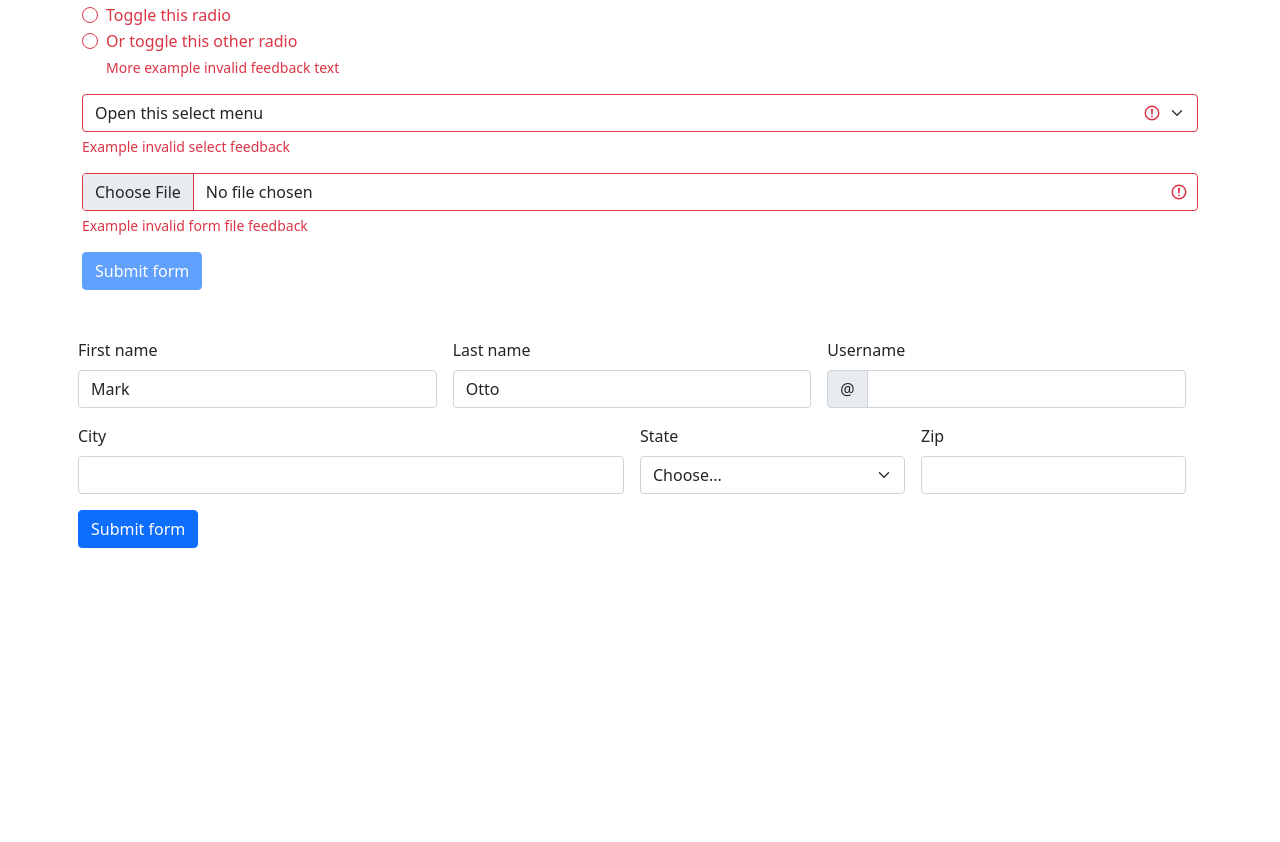
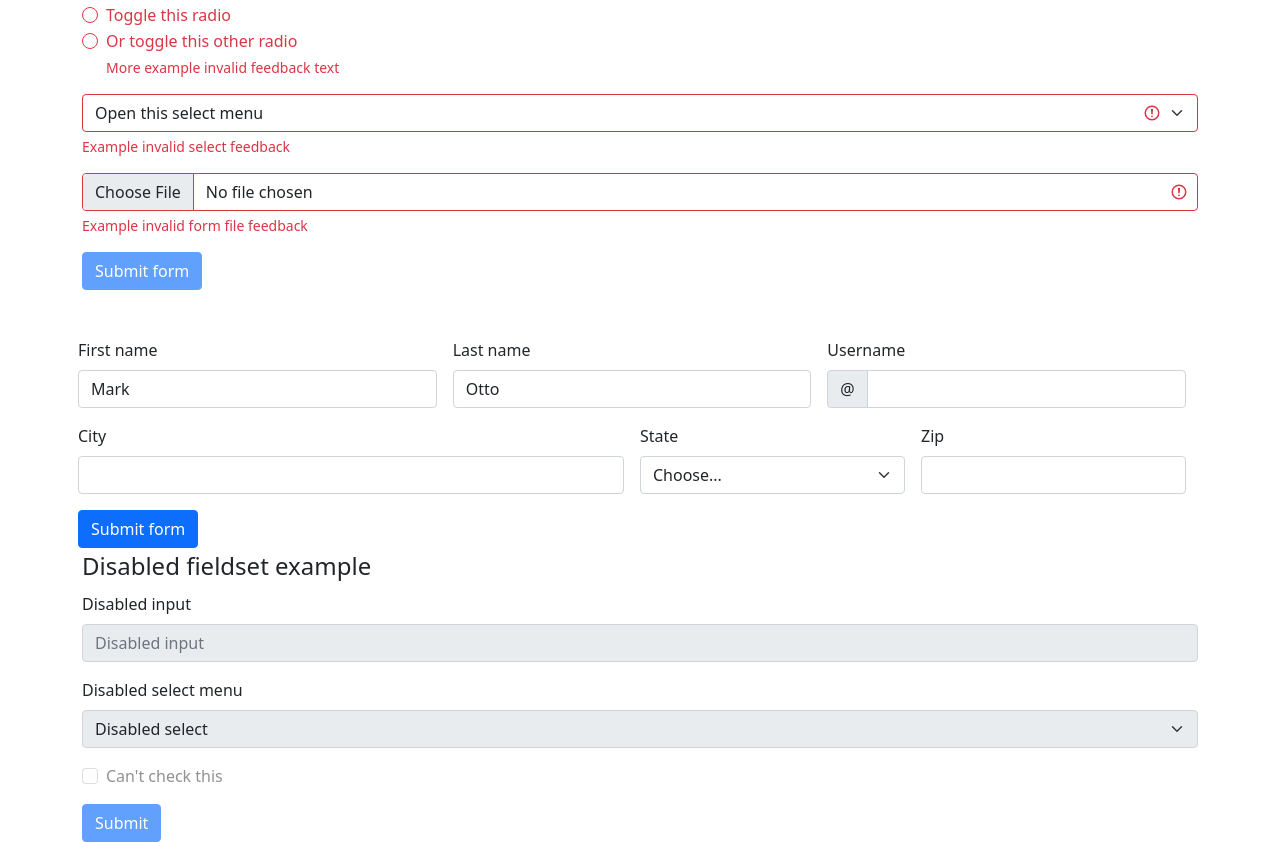
Before and after one commit to SayemAhmedSayem/ami2ami, a website built with webpack: page dist/index.html in a window 1280 px wide. Shown: the part 2487-3329 px from the top of the page. Before the commit the page ends 3035 px from the top, so only its background shows below. Built offline with nearby package versions, Linux system fonts and the light colour scheme.

Commit message:
Disabled forms
Disabled fieldset example

```diff
--- a/dist/index.html
+++ b/dist/index.html
@@ -449,6 +449,33 @@
         </div>
       </form>
 
+
+      <!-- -->
+      <form>
+        <fieldset disabled>
+          <legend>Disabled fieldset example</legend>
+          <div class="mb-3">
+            <label for="disabledTextInput" class="form-label">Disabled input</label>
+            <input type="text" id="disabledTextInput" class="form-control" placeholder="Disabled input">
+          </div>
+          <div class="mb-3">
+            <label for="disabledSelect" class="form-label">Disabled select menu</label>
+            <select id="disabledSelect" class="form-select">
+              <option>Disabled select</option>
+            </select>
+          </div>
+          <div class="mb-3">
+            <div class="form-check">
+              <input class="form-check-input" type="checkbox" id="disabledFieldsetCheck" disabled>
+              <label class="form-check-label" for="disabledFieldsetCheck">
+                Can't check this
+              </label>
+            </div>
+          </div>
+          <button type="submit" class="btn btn-primary">Submit</button>
+        </fieldset>
+      </form>
+
     </div>
   </div>
 
```
